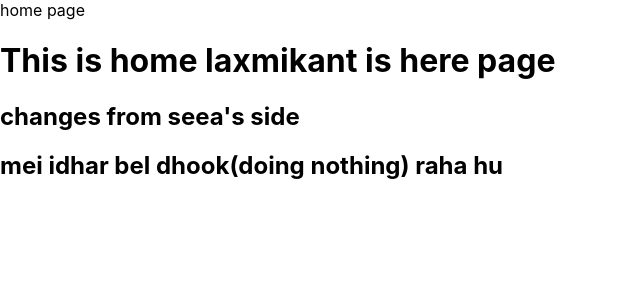
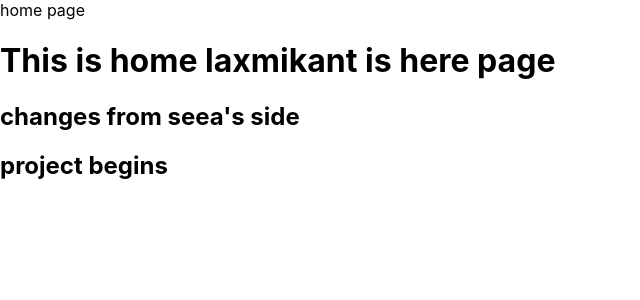
Before and after one commit to anshu0202/Rental-Rack-, a React (Create React App) app in the folder client/: page / in a window 1280 px wide. Shown: the top 300 px of the page, without its empty margins (0-640 px from the left). Built offline with nearby package versions, Linux system fonts and the light colour scheme.

Commit message:
project begins

```diff
--- a/client/src/components/Home.jsx
+++ b/client/src/components/Home.jsx
@@ -8,7 +8,7 @@ const Home=()=>{
 
          <h1>This is home  laxmikant is here page</h1>
          <h2>changes from seea's side</h2>
-         <h2>mei idhar bel dhook(doing nothing) raha hu</h2>
+         <h2>project begins</h2>
         </div>
     )
 }
```
